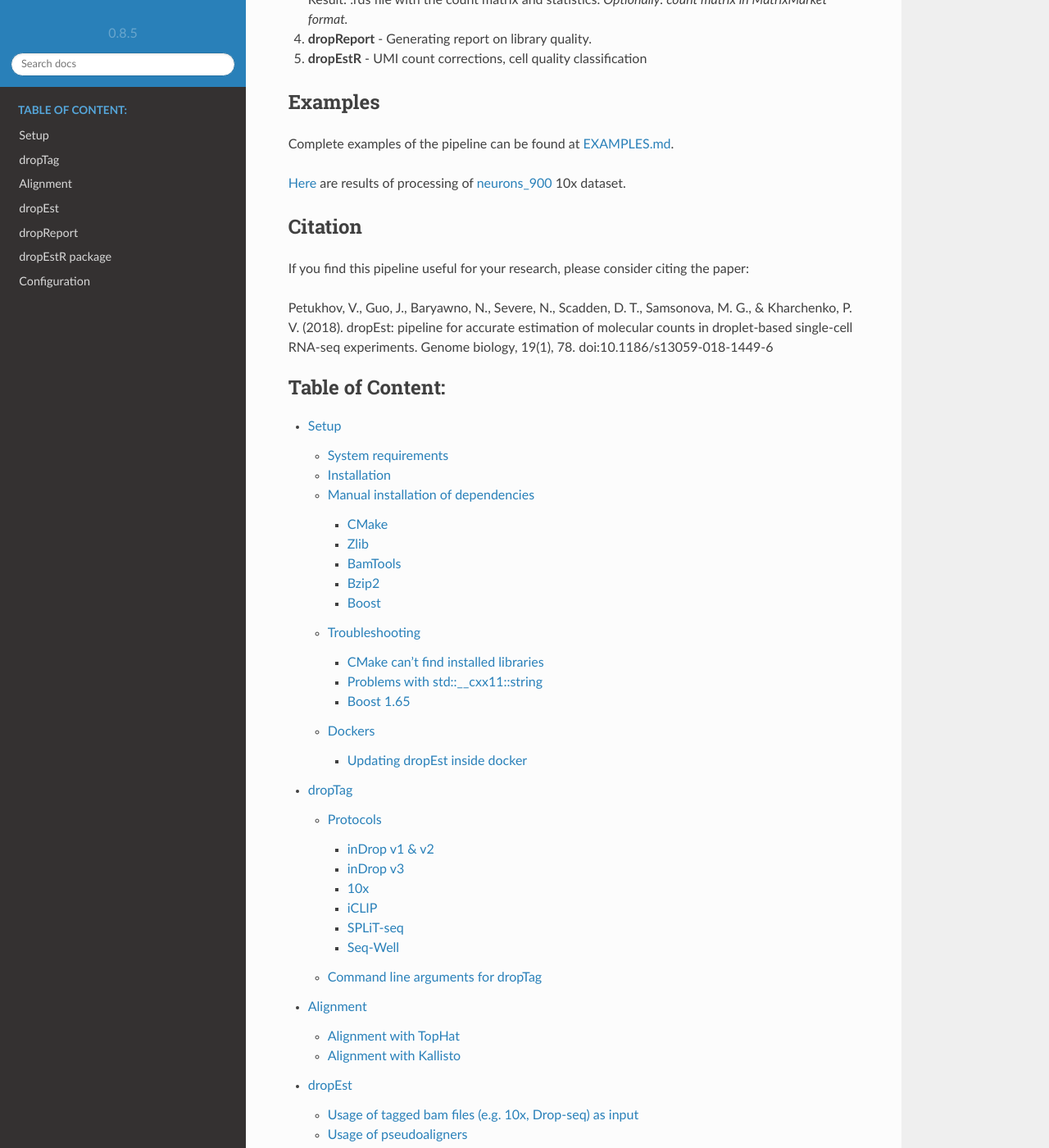
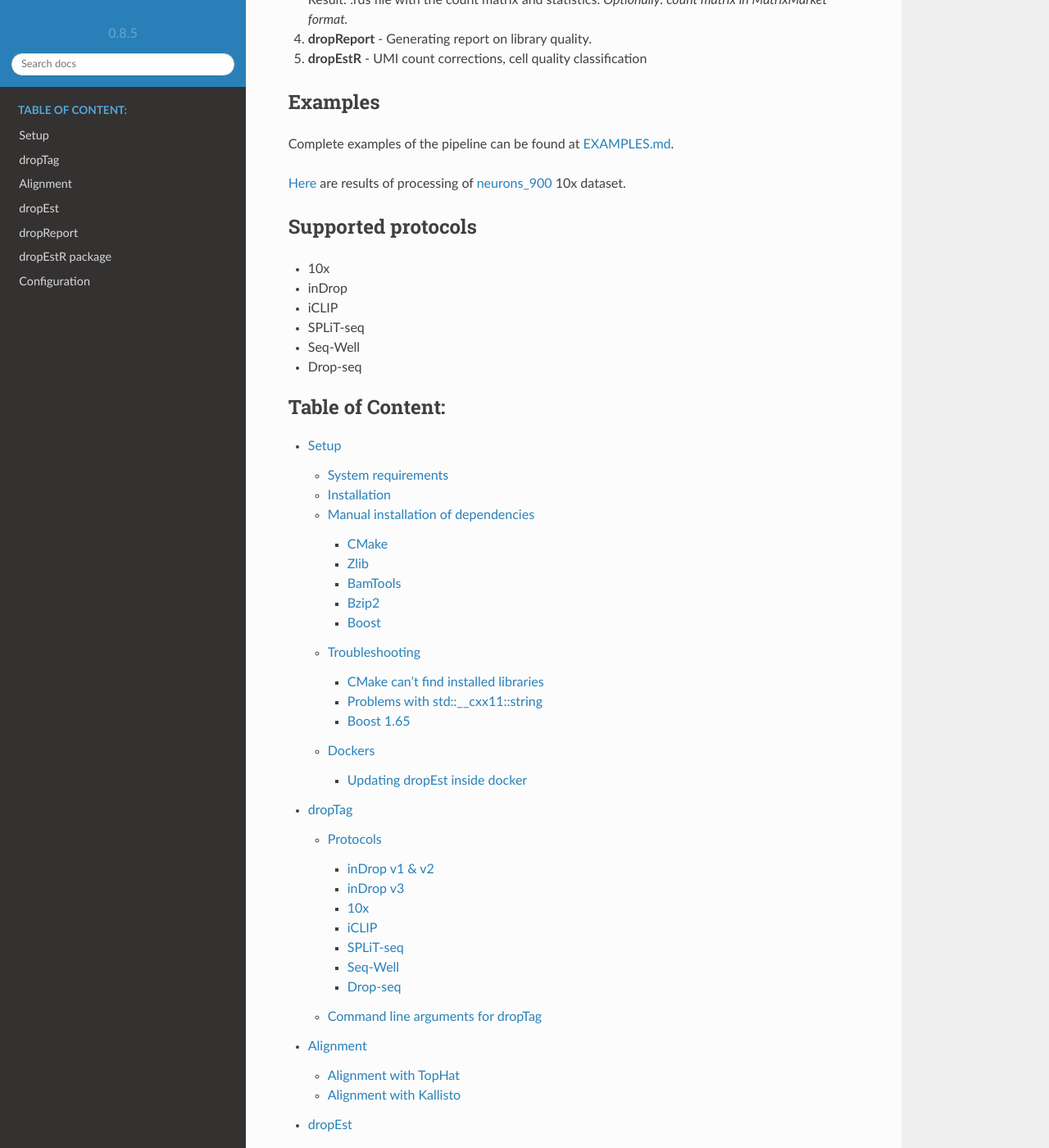
Before and after one commit to kharchenkolab/dropEst, a Sphinx documentation site: the page built from docs/index.rst, in a window 1280 px wide and 1400 px high, scrolled down 671 px. Shown: the whole window at 82% size. Built offline with Sphinx 7.4.7 and the Read the Docs theme 2.0.0, drawn with Linux system fonts in a browser that asks for light colours.

Commit message:
Info about supported protocols

```diff
--- a/README.rst
+++ b/README.rst
@@ -57,6 +57,16 @@ are results of processing of
 `neurons\_900 <https://support.10xgenomics.com/single-cell-gene-expression/datasets/2.1.0/neurons_900>`__
 10x dataset.
 
+Supported protocols
+-------------------
+
+- 10x
+- inDrop
+- iCLIP
+- SPLiT-seq
+- Seq-Well
+- Drop-seq
+
 Citation
 --------
 
```
Also changed, not shown: docs/droptag.rst (+8 -0 lines).
